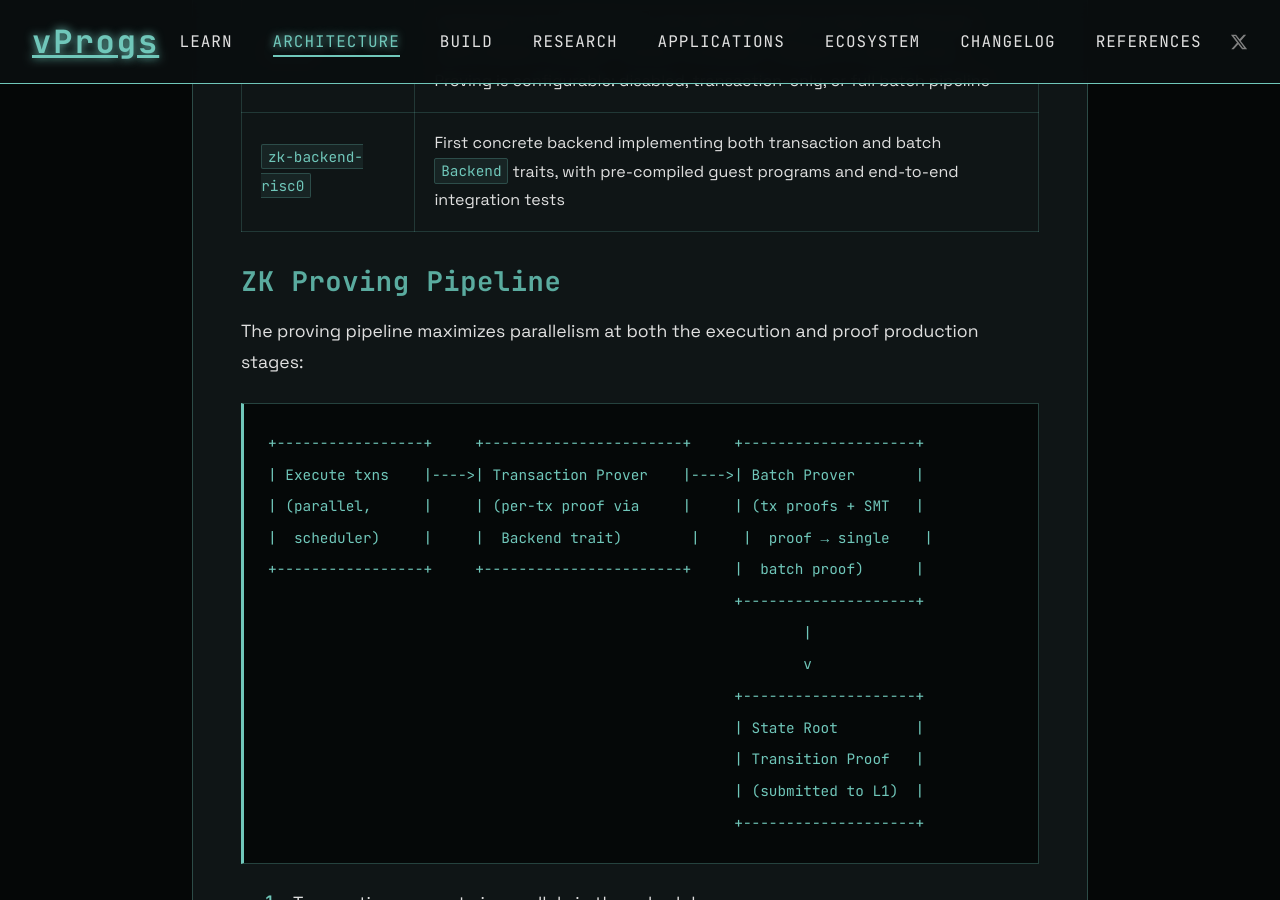
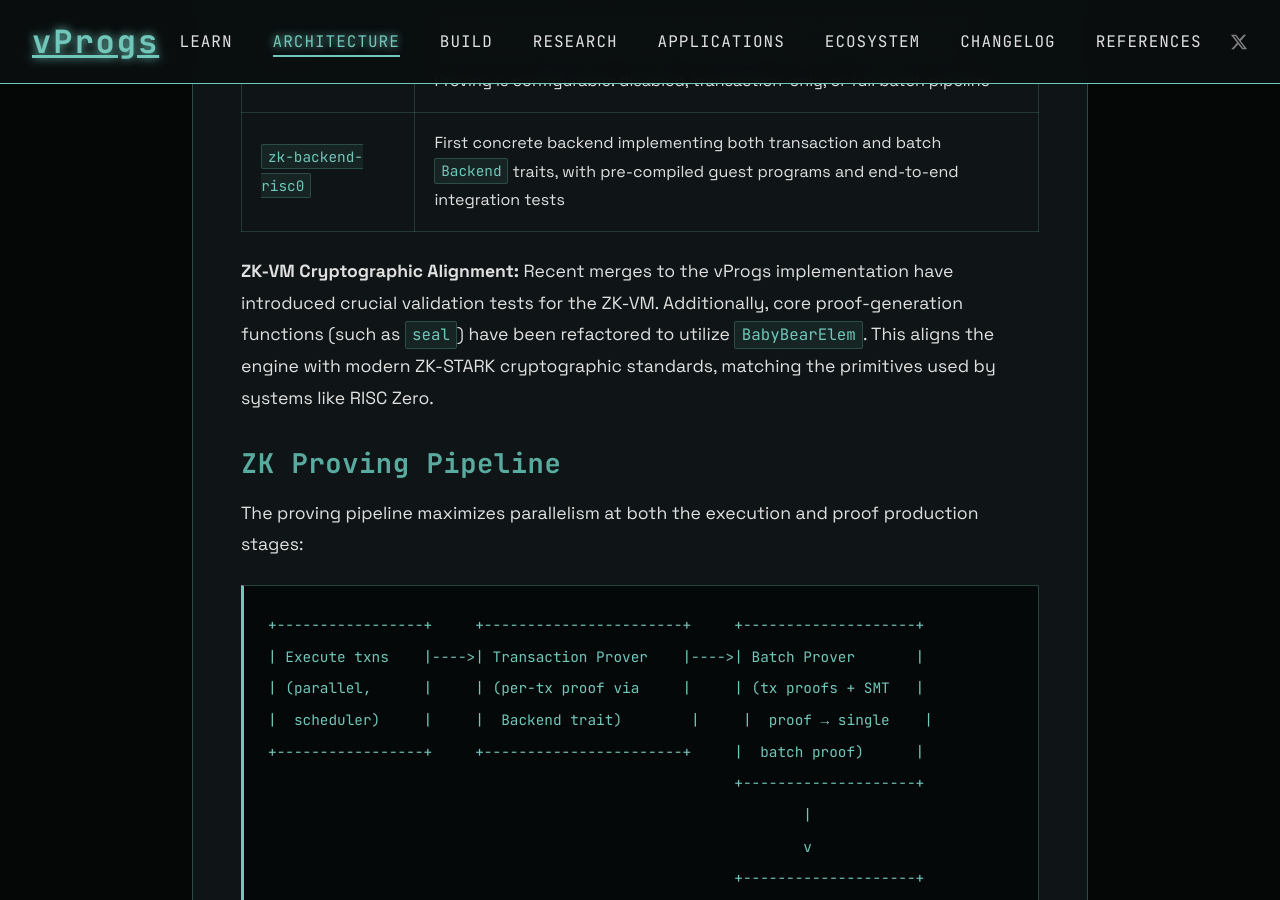
Before and after one commit to creative-inference/vprogs.xyz, a Jekyll site: the page built from architecture/execution-model.md, in a window 1280 px wide and 900 px high, scrolled down 12595 px. Built offline with Jekyll 4.4.1, drawn with Linux system fonts in a browser that asks for light colours.

Commit message:
Add ZK-VM validation tests and BabyBearElem refactor details [auto]

```diff
--- a/architecture/execution-model.md
+++ b/architecture/execution-model.md
@@ -347,6 +347,10 @@ Dependencies flow downward only. The ZK proving layers were proposed in March 20
 | `zk-vm` | Implements the `Processor` trait with ZK support; hooks into lifecycle events (batch creation, commit, shutdown, rollback) to feed provers. Proving is configurable: disabled, transaction-only, or full batch pipeline |
 | `zk-backend-risc0` | First concrete backend implementing both transaction and batch `Backend` traits, with pre-compiled guest programs and end-to-end integration tests |
 
+
+
+**ZK-VM Cryptographic Alignment:** Recent merges to the vProgs implementation have introduced crucial validation tests for the ZK-VM. Additionally, core proof-generation functions (such as `seal`) have been refactored to utilize `BabyBearElem`. This aligns the engine with modern ZK-STARK cryptographic standards, matching the primitives used by systems like RISC Zero.
+
 ### ZK Proving Pipeline
 
 The proving pipeline maximizes parallelism at both the execution and proof production stages:
```
